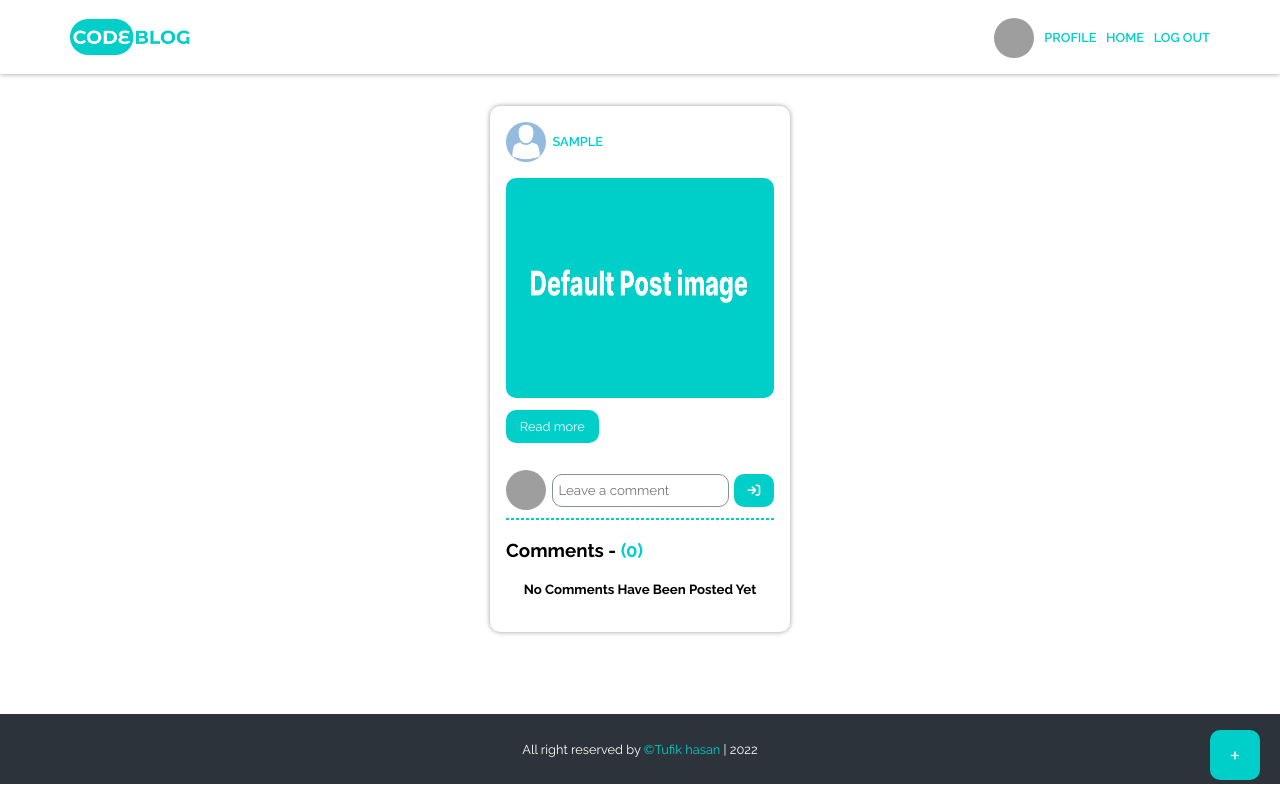
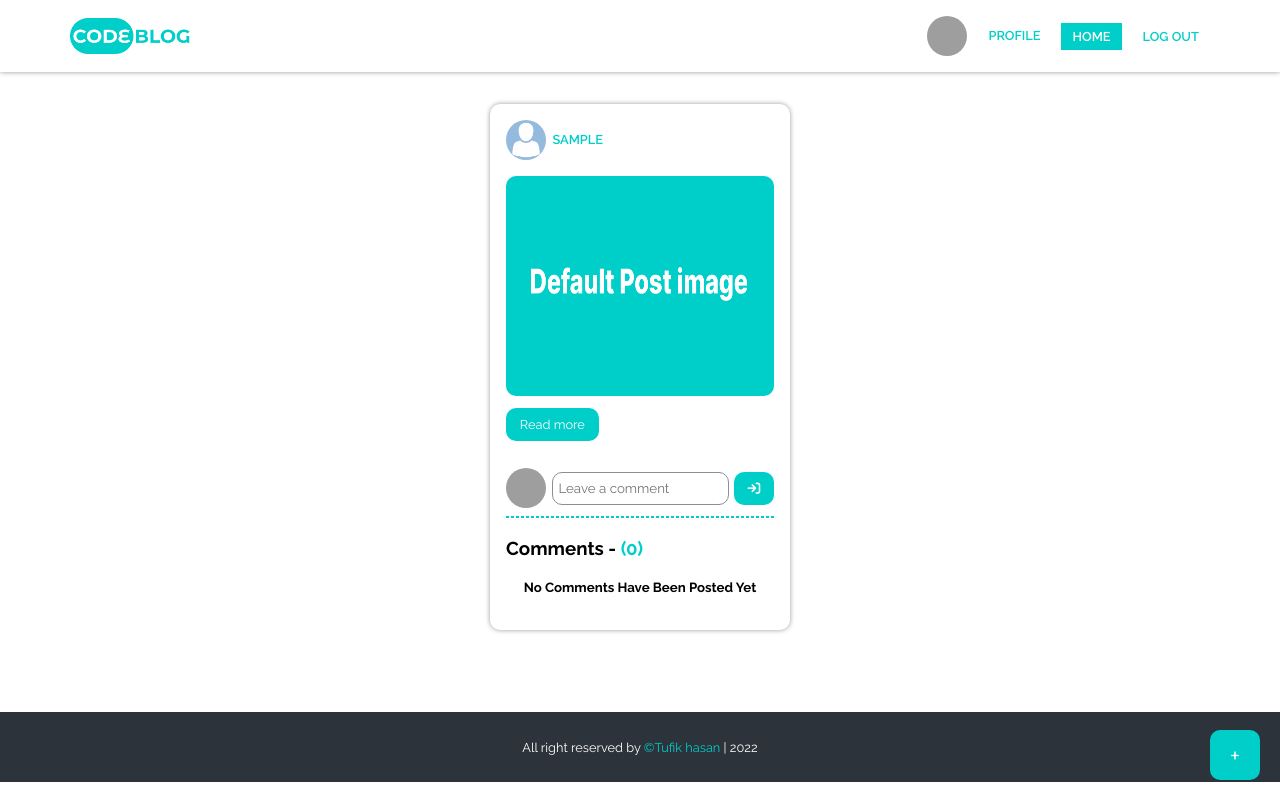
Before and after one commit to tufikhasan/blog_oop_php, a PHP site: page /home.php in a window 1280 px wide. Run offline with PHP 8.4, Linux system fonts and the light colour scheme; the visitor is signed in with stand-in values (Sample User, id 1); some libraries are stand-ins or nearby versions; grey boxes are pictures that could not be loaded.

Commit message:
add and remove active class on click menu link

```diff
--- a/css/style.css
+++ b/css/style.css
@@ -36,9 +36,17 @@
   cursor: pointer;
   transition: all 0.3s ease-in-out;
 }
+.main-menu a {
+  padding: 0.4rem 0.7rem;
+  transition: all 0.4s ease-in-out;
+}
 .main-menu a:hover,
 .author-title:hover {
   color: rgb(9, 123, 108);
+}
+.main-menu a.active {
+  color: var(--white-text);
+  background-color: var(--primary-text);
 }
 /*-------Add post-section style----------*/
 button.add_post_form_open_btn {
@@ -81,6 +89,7 @@ button.add_post_form_close_btn {
   padding: 1rem;
   margin-bottom: 1.5rem;
   border-radius: 10px;
+  z-index: -1;
 }
 .autor-info {
   margin-bottom: 1rem;
@@ -181,9 +190,6 @@ button.add_post_form_close_btn {
     border-bottom: none;
     padding: 0.3rem 0 0;
   }
-  .avatar span {
-    display: none;
-  }
 }
 @media screen and (min-width: 900px) {
   .mobile-menu {
--- a/js/main.js
+++ b/js/main.js
@@ -21,3 +21,15 @@
     });
   });
 })(jQuery);
+
+(() => {
+  const currentLocaton = location.href;
+  const menuItem = document.querySelectorAll('.main-menu a');
+  const menuLength = menuItem.length;
+
+  for (let index = 0; index < menuLength; index++) {
+    if (menuItem[index].href === currentLocaton) {
+      menuItem[index].className = 'active';
+    }
+  }
+})();
--- a/template-part/main_header.php
+++ b/template-part/main_header.php
@@ -21,16 +21,12 @@
                 <a href="index.php"><img src="./img/logo.png" alt="Logo" width="120px"></a>
             </div>
             <div class="flex align-items-center">
-                <div class="avatar">
-                    <a href="profile.php">
-                    <?php if($_SESSION['image']): ?>
+                <ul class="main-menu flex align-items-center">
+                    <li><?php if($_SESSION['image']): ?>
                         <img class="autor-img" src="./img/<?php echo $_SESSION['image'] ?>" alt="<?php echo $_SESSION['first'] ?>">
                     <?php else: ?>
                         <img class="autor-img" src="./img/avatar.png" alt="<?php echo $_SESSION['first'] ?>">
-                    <?php endif; ?>
-                    <span class="author-title">Profile</span></a>
-                </div>
-                <ul class="main-menu flex">
+                    <?php endif; ?><a href="profile.php">Profile</a></li>
                     <li><a href="home.php">Home</a></li>
                     <li><a href="./includes/logout.php">Log out</a></li>
                 </ul>
```
